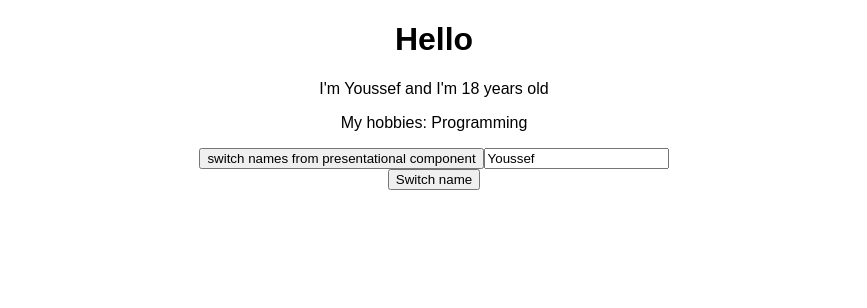
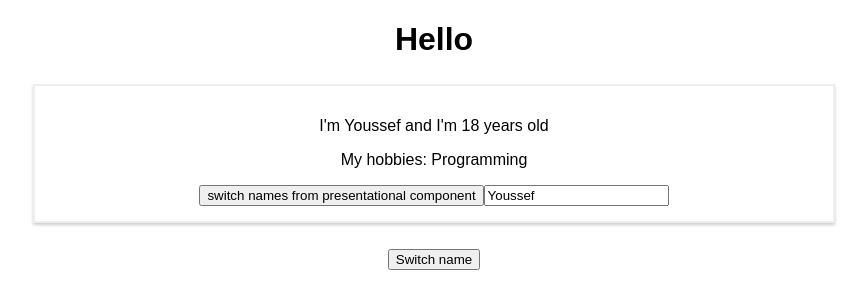
Before and after one commit to youssef-md/The-Burger-Builder, a React (Create React App) app: page / in a window 1280 px wide. Shown: the top 308 px of the page, without its empty margins (206-1073 px from the left). Built offline with nearby package versions, Linux system fonts and the light colour scheme.

Commit message:
Adding styling with Stylesheets

```diff
--- /dev/null
+++ b/src/Person/Person.css
@@ -0,0 +1,11 @@
+
+/* GLOBAL CSS */
+
+.Person {
+  width: 60%;
+  margin: 26px auto;
+  border: 2px solid #eee;
+  box-shadow: 0 2px 3px #ccc;
+  padding: 15px;
+  text-align: center;
+}
--- a/src/Person/Person.js
+++ b/src/Person/Person.js
@@ -1,8 +1,9 @@
 import React from 'react'
+import './Person.css'
 
 const Person = (props) => {
   return (
-    <div>
+    <div className = "Person">
       <p>I'm { props.name } and I'm { props.age } years old</p>
       <p>{ props.children }</p>
       <button onClick = { props.click }>switch names from presentational component</button>
```
